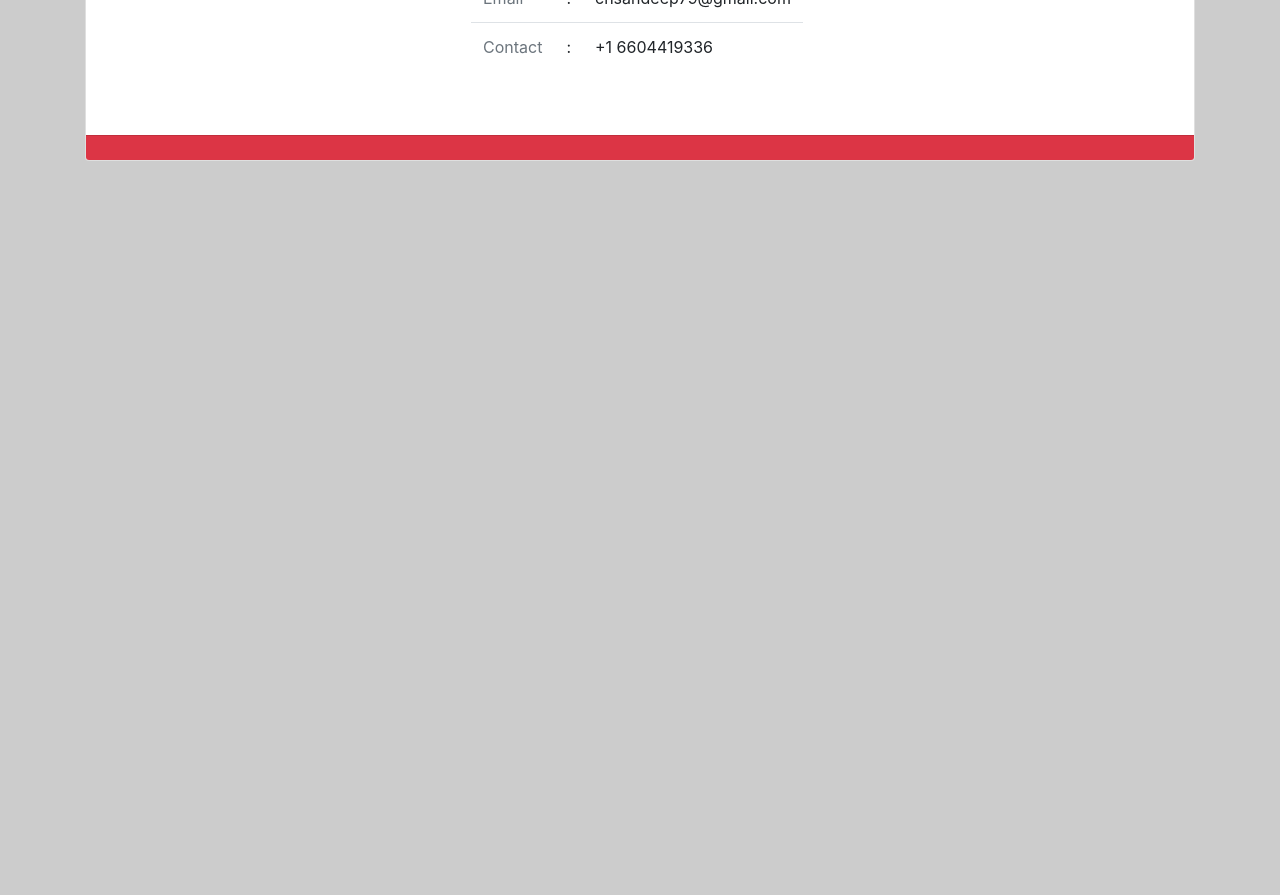
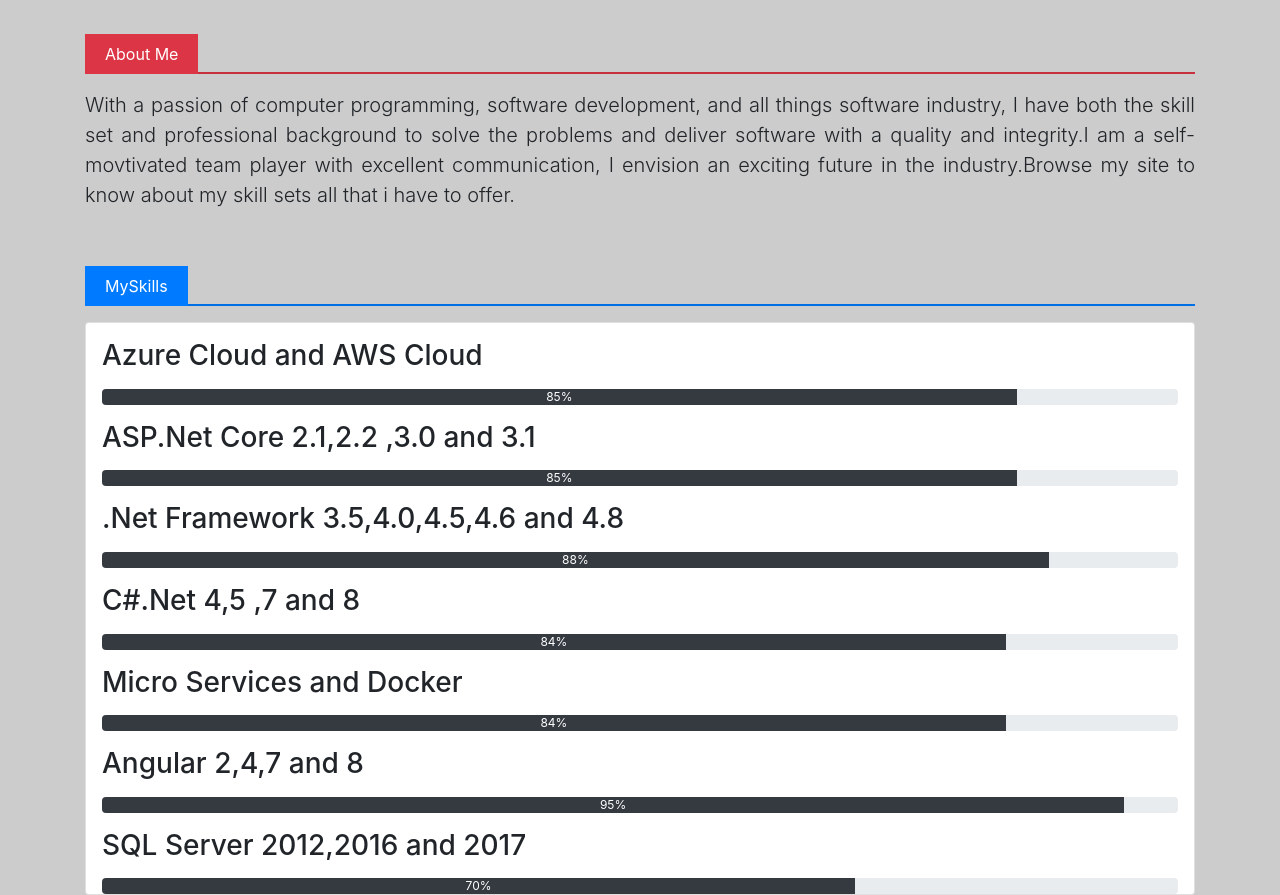
Before and after one commit to hema-latha-ch/Bootstrap-myprofile, a plain HTML site: page Sandeep-Portfolio/Index.html in a window 1280 px wide. Shown: the part 740-1635 px from the top of the page. Before the commit the page ends 901 px from the top, so only its background shows below. Drawn offline with nearby package versions, Linux system fonts and the light colour scheme; files whose address does not match are found by name.

Commit message:
about me & skills process bar

```diff
--- a/Sandeep-Portfolio/CSS/Mystyles.css
+++ b/Sandeep-Portfolio/CSS/Mystyles.css
@@ -13,3 +13,31 @@ body
     background-repeat: no-repeat;
     min-height: 500px;
 }
+#About
+{
+    margin-top: -200px;
+}
+#About .fa
+{
+  color: #FFF;
+}
+#About span
+{
+    padding: 10px 20px 10px 20px;
+}
+
+#About hr
+{
+  border-width: 2px;
+  margin-top: 06px;
+}
+
+#Skills span
+{
+    padding: 10px 20px 10px 20px;
+}
+#Skills hr
+{
+    border-width: 2px;
+    margin-top: 06px;
+}
--- a/Sandeep-Portfolio/Index.html
+++ b/Sandeep-Portfolio/Index.html
@@ -13,7 +13,7 @@
      <link rel="stylesheet" href="https://cdnjs.cloudflare.com/ajax/libs/font-awesome/4.7.0/css/font-awesome.min.css">
     <title>SANDEEP PORTFOLIO</title>
   </head>
-  <body>
+  <body data-spy="scroll" data-target=".navbar">
       <!--Navbar-->
       <div id="Header">
           <nav class="navbar navbar-expand-sm navbar-dark bg-dark fixed-top">
@@ -24,9 +24,9 @@
                   <a href="#" class="navbar-brand"><h3>PORTFOLIO</h3></a>
                   <div class="collapse navbar-collapse" id="Navbar">
                       <ul class="navbar-nav ml-auto">
-                          <li class="nav-item"><a href="#" class="nav-link">About Me</a>
+                          <li class="nav-item"><a href="#About" class="nav-link">About Me</a>
                           <li class="nav-item"><a href="#" class="nav-link">Education & Experience</a>
-                          <li class="nav-item"><a href="#" class="nav-link">Skills & Languages</a>
+                          <li class="nav-item"><a href="#Skills" class="nav-link">Skills & Languages</a>
                           <li class="nav-item"><a href="#" class="nav-link">Awards & Interests</a>
 
 
@@ -80,7 +80,9 @@
 
                             </div>
                               <div class="card-footer bg-danger">
-
+                                  <a href="#"><i class="fa fa-github fa-2x mx-3"></i></a>
+                                  <a href="#"><i class="fa fa-linkedin fa-2x mx-3"></i></a>
+                                  <a href="#"><i class="fa fa-twitter fa-2x mx-3"></i></a>
                               </div>
                           </div>
                       </div>
@@ -88,7 +90,64 @@
                   </div>
               </div>
           </div>
+          <div>
+              <div class="container mt-5">
+                  <div class="row">
+                      <div class="col">
+                          <span class="bg-danger text-white">About Me</span><hr class="bg-danger">
+                          <p class="lead text-justify">With a passion of computer programming, software development, and all things
+                              software industry, I have both the skill set and professional background to solve
+                              the problems and deliver software with a quality and integrity.I am a self-movtivated
+                              team player with excellent communication, I envision an exciting future in the
+                              industry.Browse my site to know about my skill sets all that i have to offer.
+                          </p>
+                      </div>
+                  </div>
+              </div>
+          </div>
       </div>
+
+      <!--Skills-->
+      <div id="Skills"class="mt-5">
+          <div class="container">
+              <span class="bg-primary text-white">MySkills</span><hr class="bg-primary">
+              <div class="row">
+                  <div class="col">
+                      <div class="card bg-white">
+                          <h3 class="ml-3 my-3">Azure Cloud and AWS Cloud</h3>
+                          <div class="progress mx-3">
+                              <div class="progress-bar bg-dark" style="width: 85%;">85%</div>
+                          </div>
+                          <h3 class="ml-3 my-3">ASP.Net Core 2.1,2.2 ,3.0 and 3.1</h3>
+                          <div class="progress mx-3">
+                              <div class="progress-bar bg-dark" style="width: 85%;">85%</div>
+                          </div>
+                          <h3 class="ml-3 my-3">.Net Framework 3.5,4.0,4.5,4.6 and 4.8</h3>
+                          <div class="progress mx-3">
+                              <div class="progress-bar bg-dark" style="width: 88%;">88%</div>
+                          </div>
+                          <h3 class="ml-3 my-3">C#.Net 4,5 ,7 and 8</h3>
+                          <div class="progress mx-3">
+                              <div class="progress-bar bg-dark" style="width: 84%;">84%</div>
+                          </div>
+                          <h3 class="ml-3 my-3">Micro Services and Docker</h3>
+                          <div class="progress mx-3">
+                              <div class="progress-bar bg-dark" style="width: 84%;">84%</div>
+                          </div>
+                          <h3 class="ml-3 my-3">Angular 2,4,7 and 8</h3>
+                          <div class="progress mx-3">
+                              <div class="progress-bar bg-dark" style="width: 95%;">95%</div>
+                          </div>
+                          <h3 class="ml-3 my-3">SQL Server 2012,2016 and 2017</h3>
+                          <div class="progress mx-3">
+                              <div class="progress-bar bg-dark" style="width: 70%;">70%</div>
+                          </div>
+                      </div>
+                  </div>
+              </div>
+          </div>
+      </div>
+
 
 
 
```
